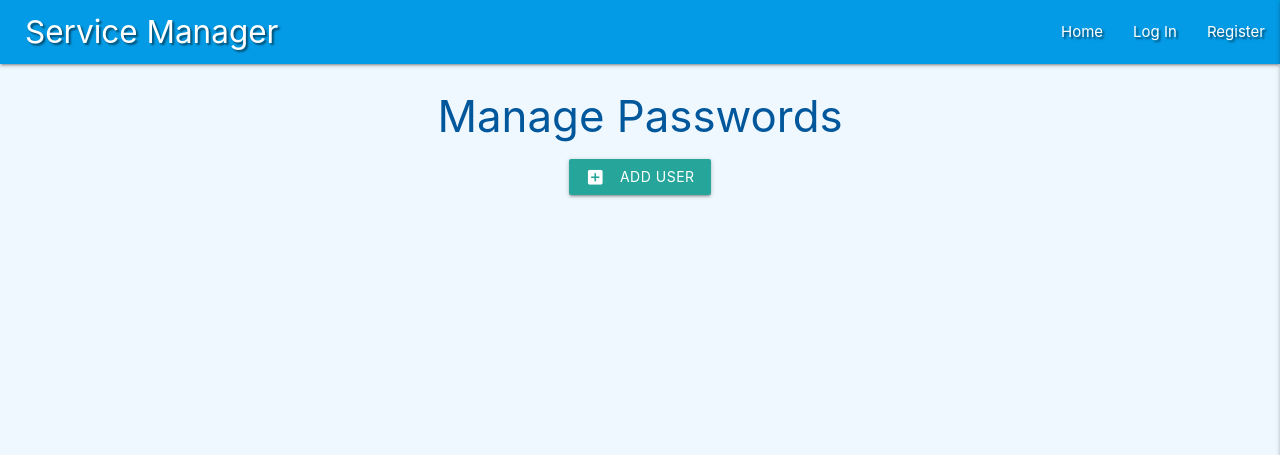
After one commit to marks530/ms3_project, a Flask app: page /manage_passwords in a window 1280 px wide. The commit adds this page. Shown: the top 455 px of the page. Run offline with Flask 2, Linux system fonts and the light colour scheme; data that the repository does not hold is empty; some libraries are stand-ins or nearby versions.

Commit message:
Add html page to manage passwords

```diff
--- a/app.py
+++ b/app.py
@@ -155,6 +155,11 @@ def manage_users():
     users = list(mongo.db.users.find().sort("username", 1))
     return render_template("manage_users.html", users=users)
 
+@app.route("/manage_passwords")
+def manage_passwords():
+    passwords = list(mongo.db.users.find().sort("password"))
+    return render_template("manage_passwords.html", passwords=passwords)
+
 @app.route("/add_user", methods=["GET", "POST"])
 def add_user():
     if request.method == "POST":
--- a/templates/base.html
+++ b/templates/base.html
@@ -30,6 +30,7 @@
                     <li><a href="{{ url_for('add_record') }}">New Record</a></li>
                     {% if session.user|lower == "admin"|lower %}
                         <li><a href="{{ url_for('manage_users') }}">Manage Users</a></li>
+                        <li><a href="{{ url_for('manage_passwords') }}">Manage Passwords</a></li>
                     {% endif %}
                     <li><a href="{{ url_for('logout') }}">Log Out</a></li>
                 {% else %}
--- /dev/null
+++ b/templates/manage_passwords.html
@@ -0,0 +1,32 @@
+{% extends "base.html" %}
+{% block content %}
+
+<h3 class="light-blue-text text-darken-4 center-align">Manage Passwords</h3>
+
+<div class="row">
+    <div class="col s12 center-align">
+
+        <a href="{{ url_for('add_user') }}" class=btn large light-blue darken-2 text-shadow>
+            Add User <i class="material-icons left">add_box</i>
+        </a>
+    </div>
+
+</div>
+<!-- onclick=" return confirm('Are you sure you want to delete the user?')">Remove User</a> -->
+<div class="row">
+    {% for password in passwords %}
+    <div class="col s12 m3">
+        <div class="card blue darken-1 text-shadow center-align">
+            <div class="card-content white-text">
+            <span class="card-title">{{ password.password }}</span>
+            </div>
+            <div class="card-action">
+            <a href="{{ url_for('manage_passwords', password_id=password._id) }}" class="btn green accent-4">Edit</a>
+
+            </div>
+        </div>
+    </div>
+    {% endfor %}
+  </div>
+
+{% endblock %}
```
